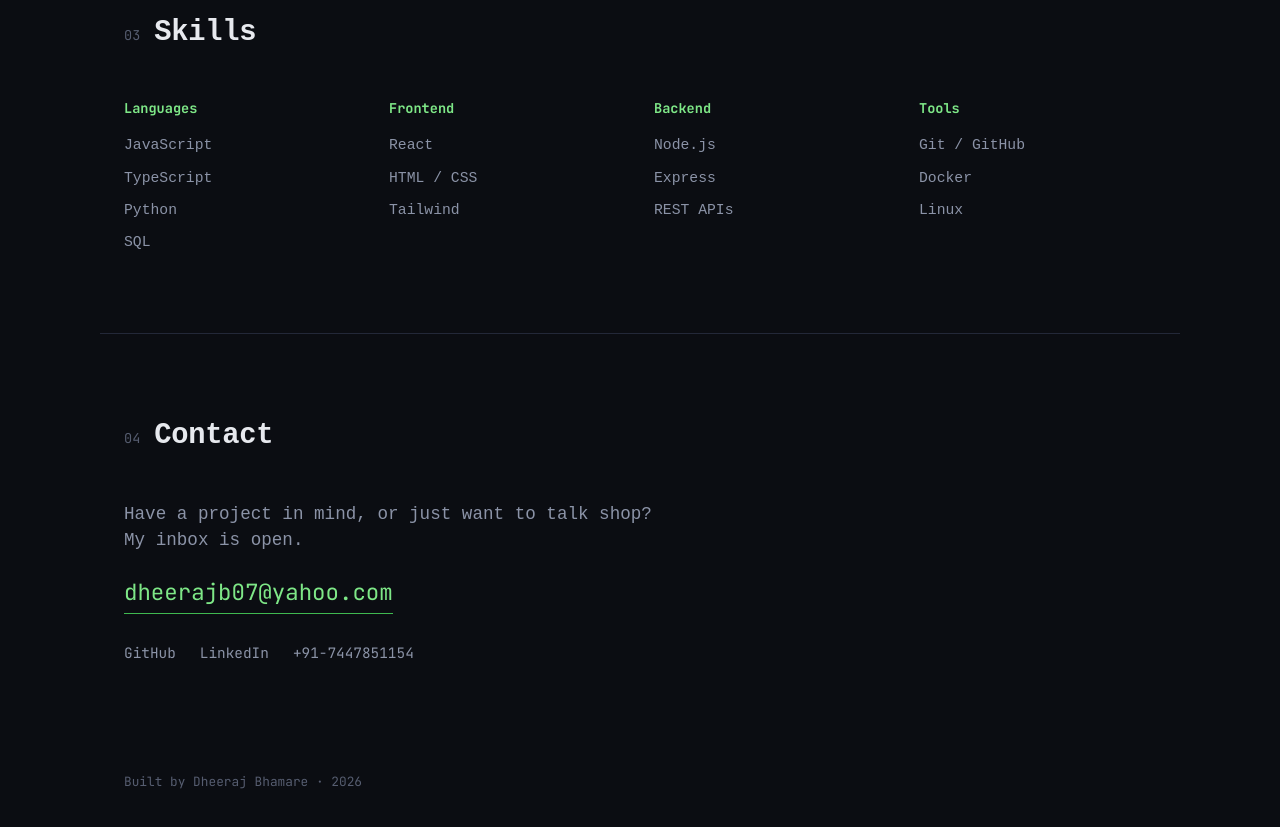
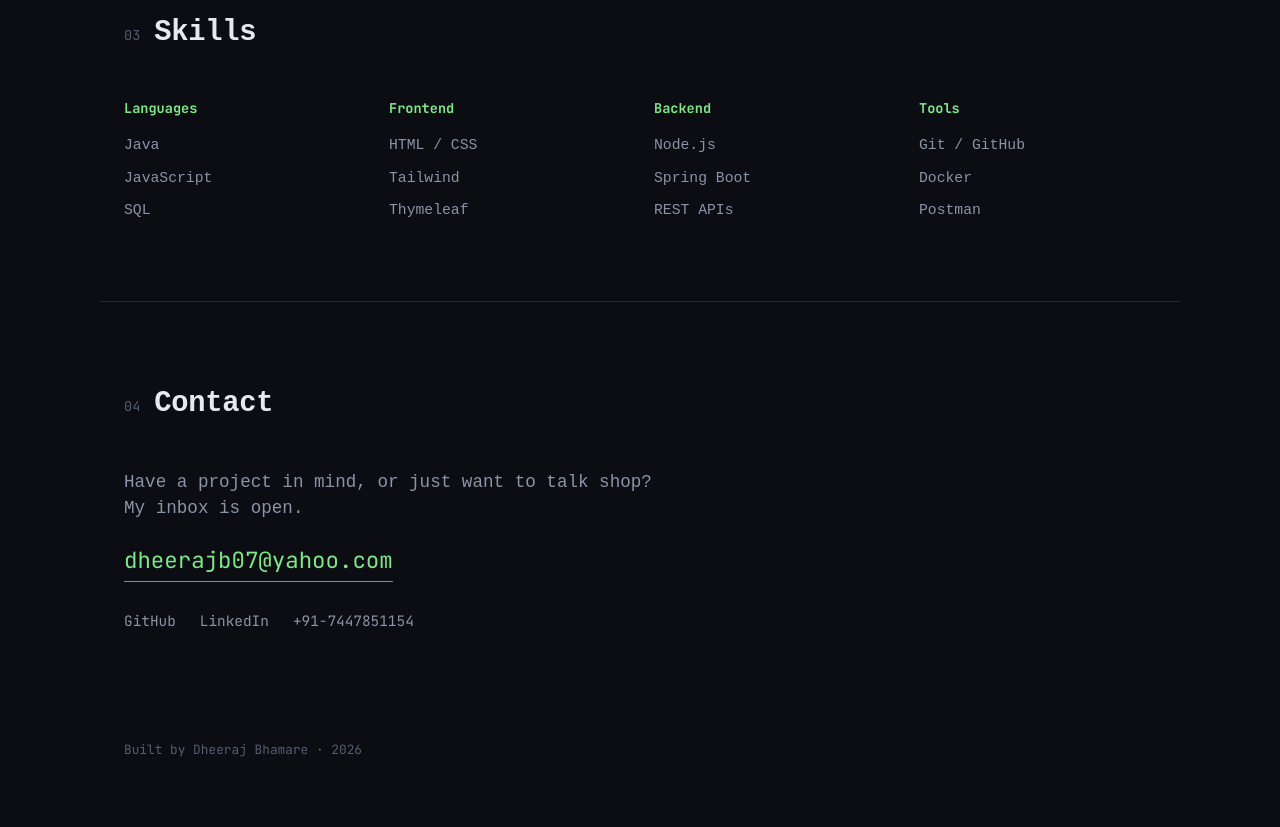
Before and after one commit to dheeraj071/portfolioSite, a plain HTML site: page index.html in a window 1280 px wide. Shown: the part 1640-2467 px from the top of the page. Drawn offline with Linux system fonts and the light colour scheme.

Commit message:
skills section changed

```diff
--- a/index.html
+++ b/index.html
@@ -142,25 +142,25 @@
       <div class="skill-group">
         <h3 class="skill-group-title">Languages</h3>
         <ul class="skill-list">
-          <li>JavaScript</li><li>TypeScript</li><li>Python</li><li>SQL</li>
+          <li>Java</li><li>JavaScript</li><li>SQL</li>
         </ul>
       </div>
       <div class="skill-group">
         <h3 class="skill-group-title">Frontend</h3>
         <ul class="skill-list">
-          <li>React</li><li>HTML / CSS</li><li>Tailwind</li>
+          <li>HTML / CSS</li><li>Tailwind</li><li>Thymeleaf</li>
         </ul>
       </div>
       <div class="skill-group">
         <h3 class="skill-group-title">Backend</h3>
         <ul class="skill-list">
-          <li>Node.js</li><li>Express</li><li>REST APIs</li>
+          <li>Node.js</li><li>Spring Boot</li><li>REST APIs</li>
         </ul>
       </div>
       <div class="skill-group">
         <h3 class="skill-group-title">Tools</h3>
         <ul class="skill-list">
-          <li>Git / GitHub</li><li>Docker</li><li>Linux</li>
+          <li>Git / GitHub</li><li>Docker</li><li>Postman</li>
         </ul>
       </div>
     </div>
```
